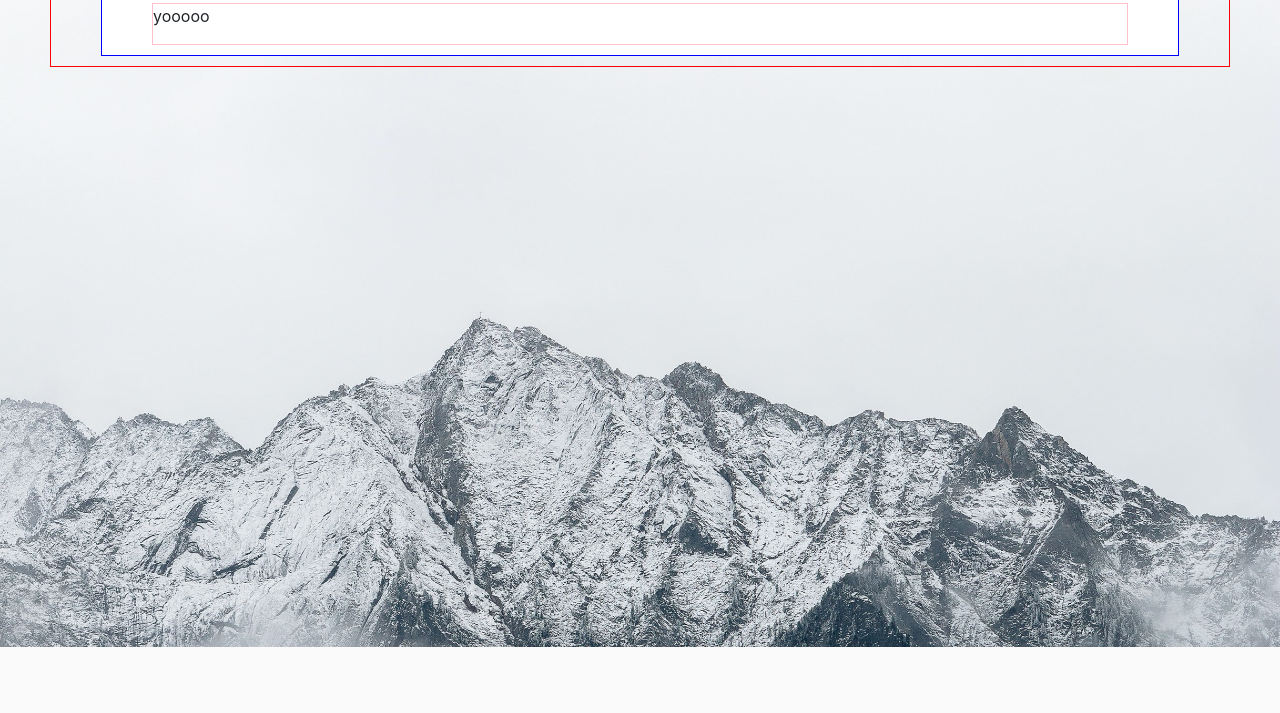
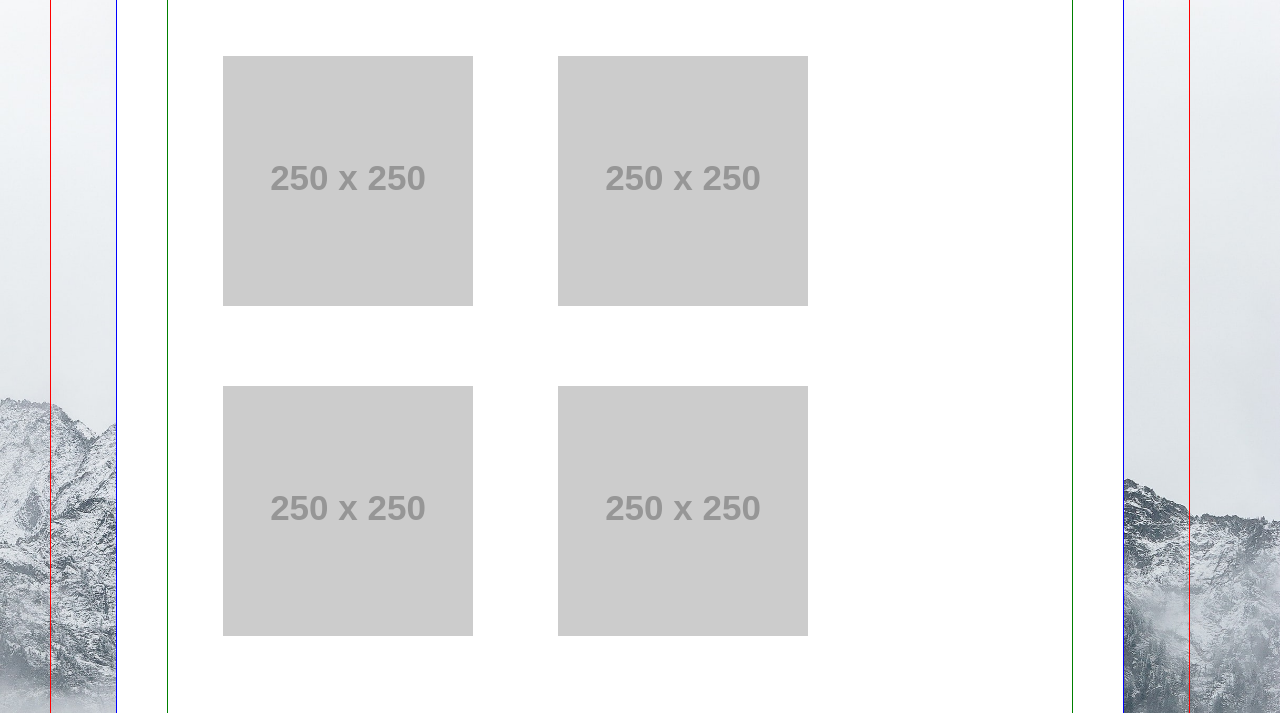
Before and after one commit to chrisgshred/chrisgportfolio, a plain HTML site: page portfolio.html in a window 1280 px wide. Shown: the part 153-866 px from the top of the page. Before the commit the page ends 800 px from the top, so only its background shows below. Drawn offline with nearby package versions, Linux system fonts and the light colour scheme; placeholder pictures from the web are drawn by us; files whose address does not match are found by name.

Commit message:
added portfolio placeholders

```diff
--- a/assets/css/style.css
+++ b/assets/css/style.css
@@ -3,20 +3,19 @@ body {
     background-image: url("/Users/chrisg/Desktop/bootcamp/github/chrisgportfolio/assets/images/background.jpeg");
     background-size: cover;
 }
-.wrapper {
+.container {
     border: 1px solid red;
     margin: 10px 50px 10px 50px;
 }
-.main {
+.row {
     border: 1px solid blue;
     margin: 10px 50px 10px 50px;
     background-color: white;
 }
-.title {
+.col-md {
     border: 1px solid green;
     margin: 10px 50px 10px 50px;
 }
-.body {
-    border: 1px solid pink;
-    margin: 10px 50px 10px 50px;
+img {
+    margin: 40px;
 }
--- a/portfolio.html
+++ b/portfolio.html
@@ -28,13 +28,20 @@
         </div>
 
     </nav>
-    <div class="wrapper">
-      <div class="main">
-        <div class="title">
+
+    <div class="container">
+      <div class="row">
+        <div class="col-md">
           <h1>Portfolio</h1>
-        </div>
-        <div class="body">
-          <p>yooooo</p>
+          <br>
+          <p>
+          <a href="https://placeholder.com"><img src="https://via.placeholder.com/250"></a>
+          <a href="https://placeholder.com"><img src="https://via.placeholder.com/250"></a>
+          <a href="https://placeholder.com"><img src="https://via.placeholder.com/250"></a>
+          <a href="https://placeholder.com"><img src="https://via.placeholder.com/250"></a>
+          <a href="https://placeholder.com"><img src="https://via.placeholder.com/250"></a>
+          <a href="https://placeholder.com"><img src="https://via.placeholder.com/250"></a>
+          </p>
         </div>
       </div>
     </div>
```
Also changed, not shown: contact.html (+5 -5 lines), index.html (+9 -43 lines), assets/images/DAngelico-Guitars-Showroom-e1521445437261.jpg (deleted), assets/images/img1.JPG (added), 3 other files.
